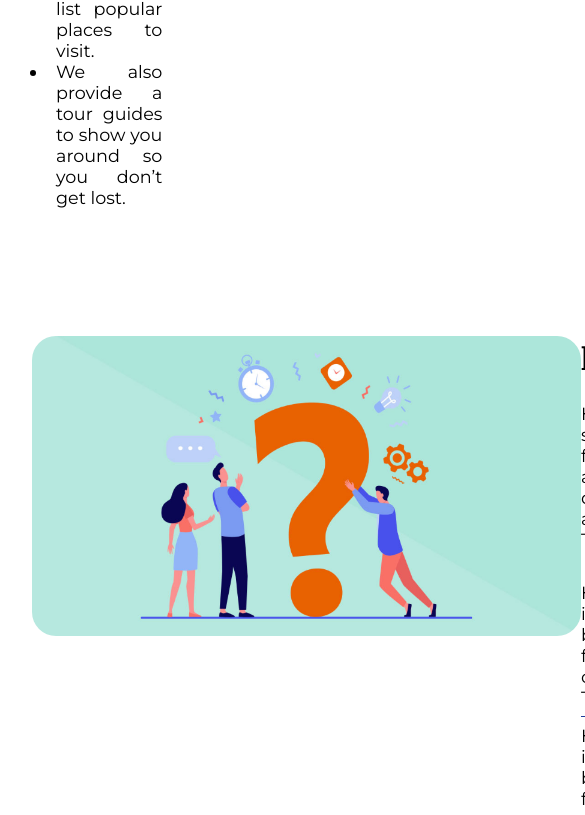
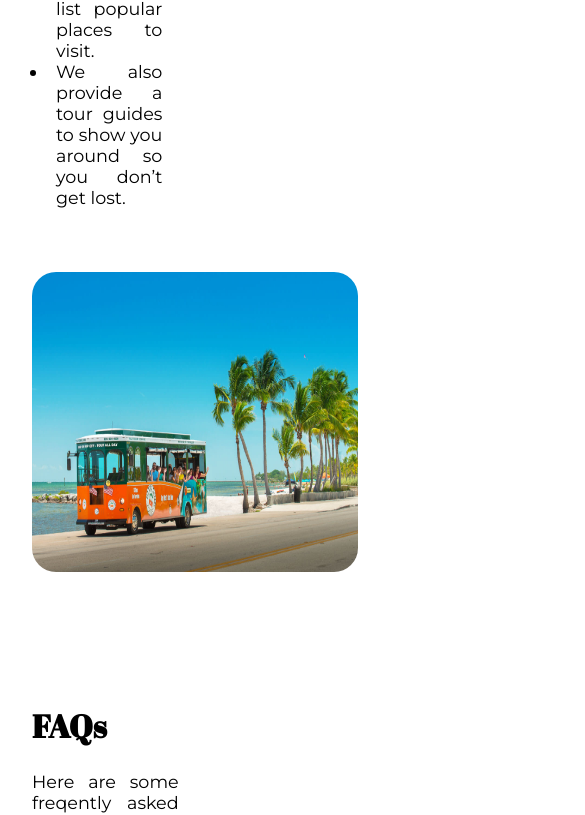
Before and after one commit to Ayinkeeeee/Tourify, a React (Create React App) app: page / in a window 390 px wide. Shown: the part 6176-6991 px from the top of the page, 585 px wide, since content can reach past the window. Built offline with nearby package versions, Linux system fonts and the light colour scheme.

Commit message:
adding responsive design to homepage

```diff
--- a/src/css/App.css
+++ b/src/css/App.css
@@ -168,8 +168,10 @@ main .locationsGroup .full_list:active {
 }
 main .about, main .faq {
   display: flex;
+  flex-wrap: wrap;
   justify-content: space-between;
   margin: 10rem 0 0 0;
+  row-gap: 4rem;
 }
 main .about .text, main .faq .text {
   text-align: justify;
@@ -186,11 +188,12 @@ main .about .text ul li, main .faq .text ul li {
   padding-left: 0.5rem;
 }
 main .about .image-container img, main .faq .image-container img {
-  width: 549px;
+  width: 100%;
   height: 300px;
   border-radius: 1.5rem;
 }
 main .faq {
+  flex-wrap: wrap-reverse;
   margin: 8rem 0 0 0;
 }
 main .faq .text {
--- a/src/css/Home.css
+++ b/src/css/Home.css
@@ -168,8 +168,10 @@ main .locationsGroup .full_list:active {
 }
 main .about, main .faq {
   display: flex;
+  flex-wrap: wrap;
   justify-content: space-between;
   margin: 10rem 0 0 0;
+  row-gap: 4rem;
 }
 main .about .text, main .faq .text {
   text-align: justify;
@@ -186,11 +188,12 @@ main .about .text ul li, main .faq .text ul li {
   padding-left: 0.5rem;
 }
 main .about .image-container img, main .faq .image-container img {
-  width: 549px;
+  width: 100%;
   height: 300px;
   border-radius: 1.5rem;
 }
 main .faq {
+  flex-wrap: wrap-reverse;
   margin: 8rem 0 0 0;
 }
 main .faq .text {
--- a/src/scss/Home.scss
+++ b/src/scss/Home.scss
@@ -204,8 +204,10 @@ main{
 
     .about{
         display: flex;
+        flex-wrap: wrap;
         justify-content: space-between;
         margin: 10rem 0 0 0;
+        row-gap: 4rem;
 
         .text{
             text-align: justify;
@@ -227,7 +229,7 @@ main{
         .image-container{
 
             img{
-                width: 549px;
+                width: 100%;
                 height: 300px;
                 border-radius: 1.5rem;
             }
@@ -236,6 +238,7 @@ main{
 
     .faq{
         @extend .about;
+        flex-wrap: wrap-reverse;
         margin: 8rem 0 0 0;
 
         .text{
```
Also changed, not shown: 2 other files (tests, documents, lock files or other folders).
